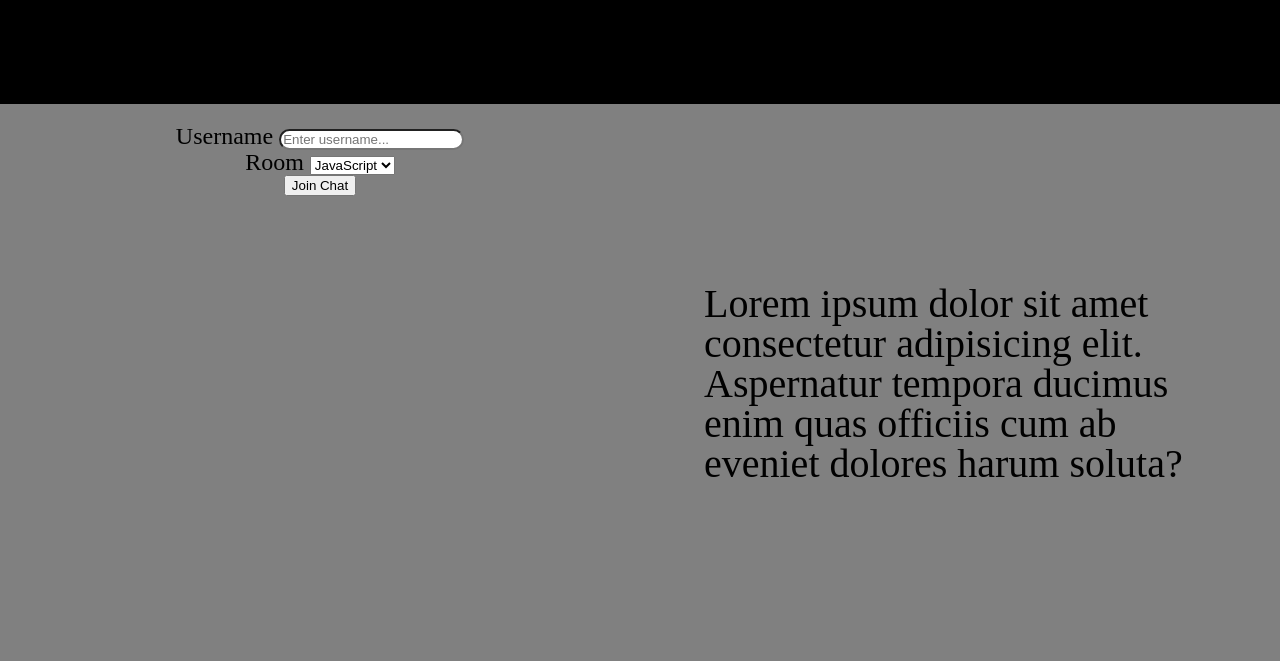
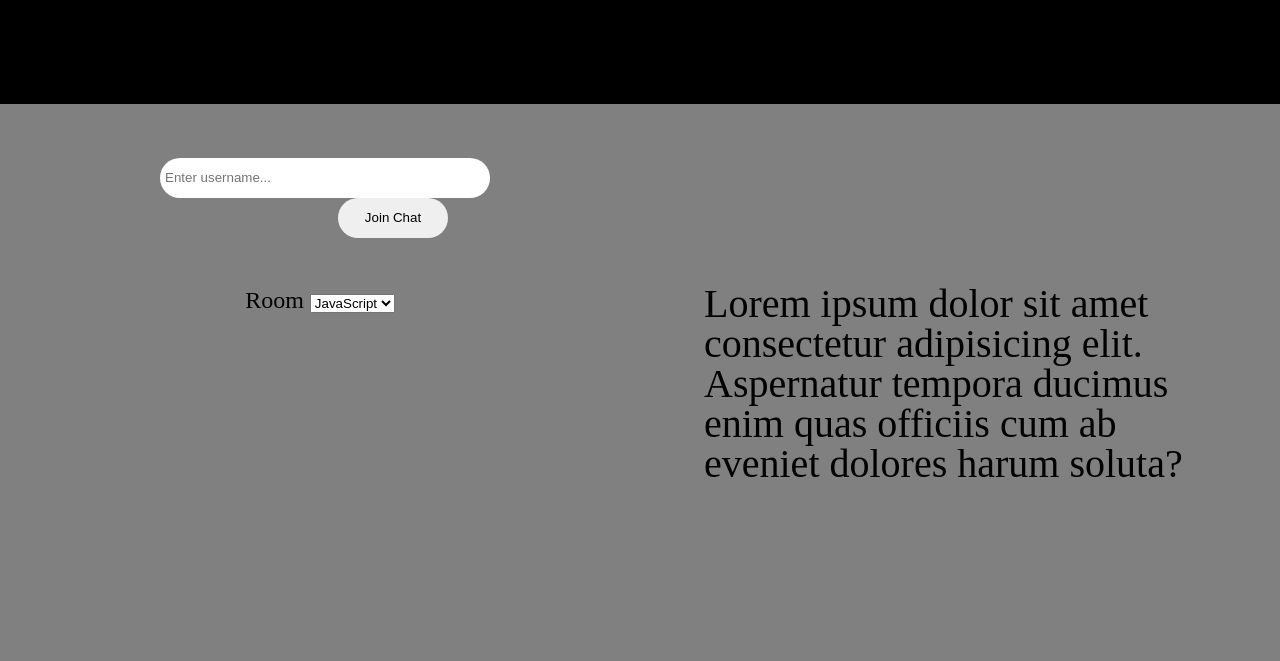
Before and after one commit to CcharlotteHh/chatroom, a website: page public/index.html in a window 1280 px wide. Shown: the top 661 px of the page. Drawn offline with Linux system fonts and the light colour scheme.

Commit message:
progress

```diff
--- a/public/index.html
+++ b/public/index.html
@@ -22,8 +22,7 @@
 			</header>
 			<main class="join-main">
 				<form action="chat.html">
-					<div class="form-control">
-						<label for="username">Username</label>
+						<div class="inputContainer">
 						<input
 							type="text"
 							name="username"
@@ -31,7 +30,10 @@
 							placeholder="Enter username..."
 							required
 						/>
-					</div>
+
+
+					<button type="submit" class="btn">Join Chat</button>
+				</div>
 					<div class="form-control">
 						<label for="room">Room</label>
 						<select name="room" id="room">
@@ -43,7 +45,7 @@
 							<option value="Java">Java</option>
 						</select>
 					</div>
-					<button type="submit" class="btn">Join Chat</button>
+
 				</form>
 				<div class="jointext">
 					<h3> Lorem ipsum dolor sit amet consectetur adipisicing elit. Aspernatur tempora ducimus enim quas officiis cum ab eveniet dolores harum soluta?</h3>
--- a/public/sass/components/_joinContainer.scss
+++ b/public/sass/components/_joinContainer.scss
@@ -1,40 +1,74 @@
-.join-container{
+.join-container {
   width: 100%;
   height: 100%;
-.join-main{
+  .join-main {
     height: 70%;
     width: 100%;
-    background:gray;
+    background: gray;
     @include flexbox;
-    @include md{
-        @include flexbox ($direction:column);
+    @include md {
+      @include flexbox($direction: column);
     }
 
-    form{
-        @include flexbox($justifyContent: center, $alignItems: center,$direction:column);
+    form {
+      @include flexbox(
+        $justifyContent: center,
+        $alignItems: center,
+        $direction: column
+      );
       width: 50%;
       height: 20%;
       font-size: 1.5rem;
-        @include md{
+      @include md {
         height: 20%;
         width: 100%;
       }
+      .inputContainer {
+        width: 50%;
+        margin: 150px auto 50px auto;
+        border-radius: 40px;
 
 
+        input {
+          padding-left: 20px;
+          width: 330px;
+          height: 40px;
+          padding: 10px 5px;
+          float: left;
+          border: 0;
+          background: #fff;
+          border-radius: 40px;
+          border-top-style: none;
         }
-    .jointext{
+
+        button {
+          overflow: visible;
+          position: relative;
+          float: right;
+          right:10%;
+          border: 0;
+          padding: 0;
+          cursor: pointer;
+          height: 40px;
+          width: 110px;
+
+          border-radius: 40px;
+        }
+      }
+    }
+    .jointext {
       @include flexbox($justifyContent: center, $alignItems: center);
       width: 50%;
       height: 100%;
       font-size: 2.5rem;
       text-align: start;
 
-        @include md{
+      @include md {
         height: 20%;
         width: 100%;
         font-size: 1.25rem;
       }
-        h3{
+      h3 {
         width: 80%;
       }
     }
```
Also changed, not shown: public/style.css. Lines whose indentation alone changed are shown as unchanged.
